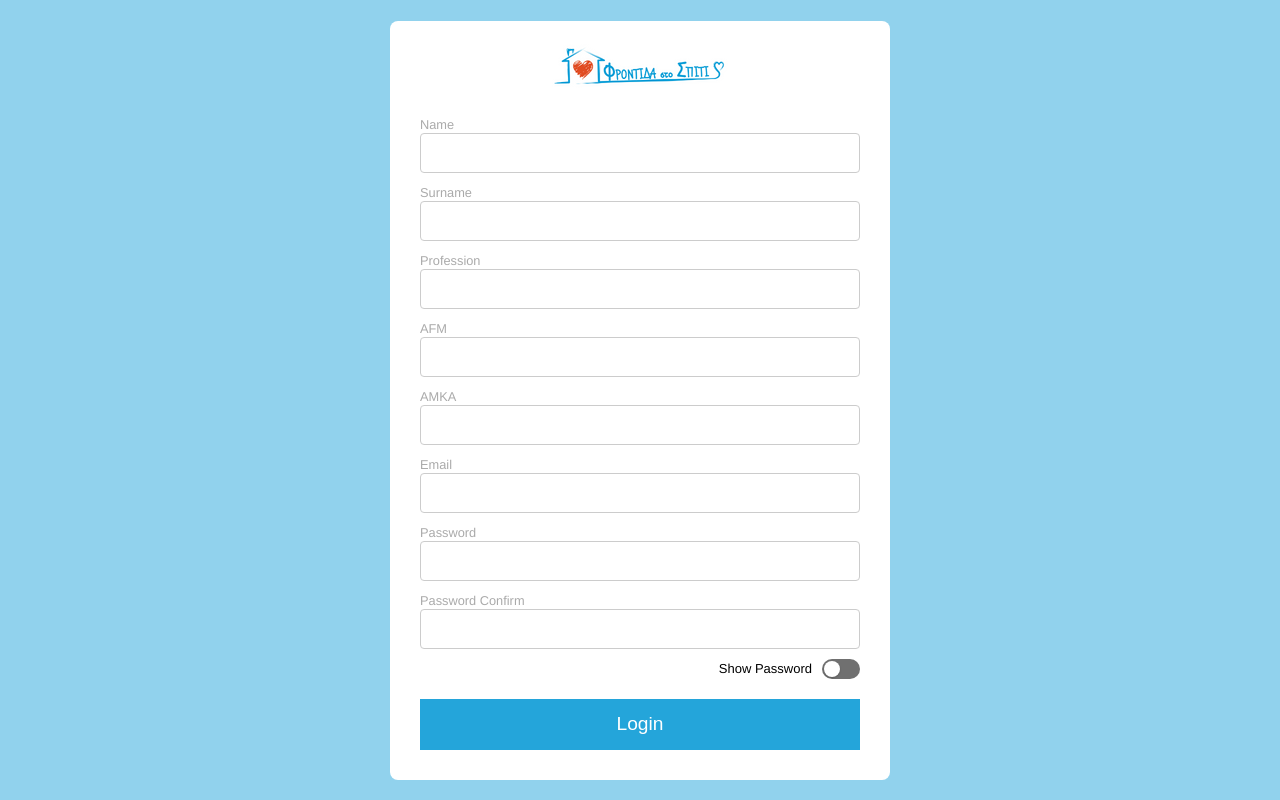
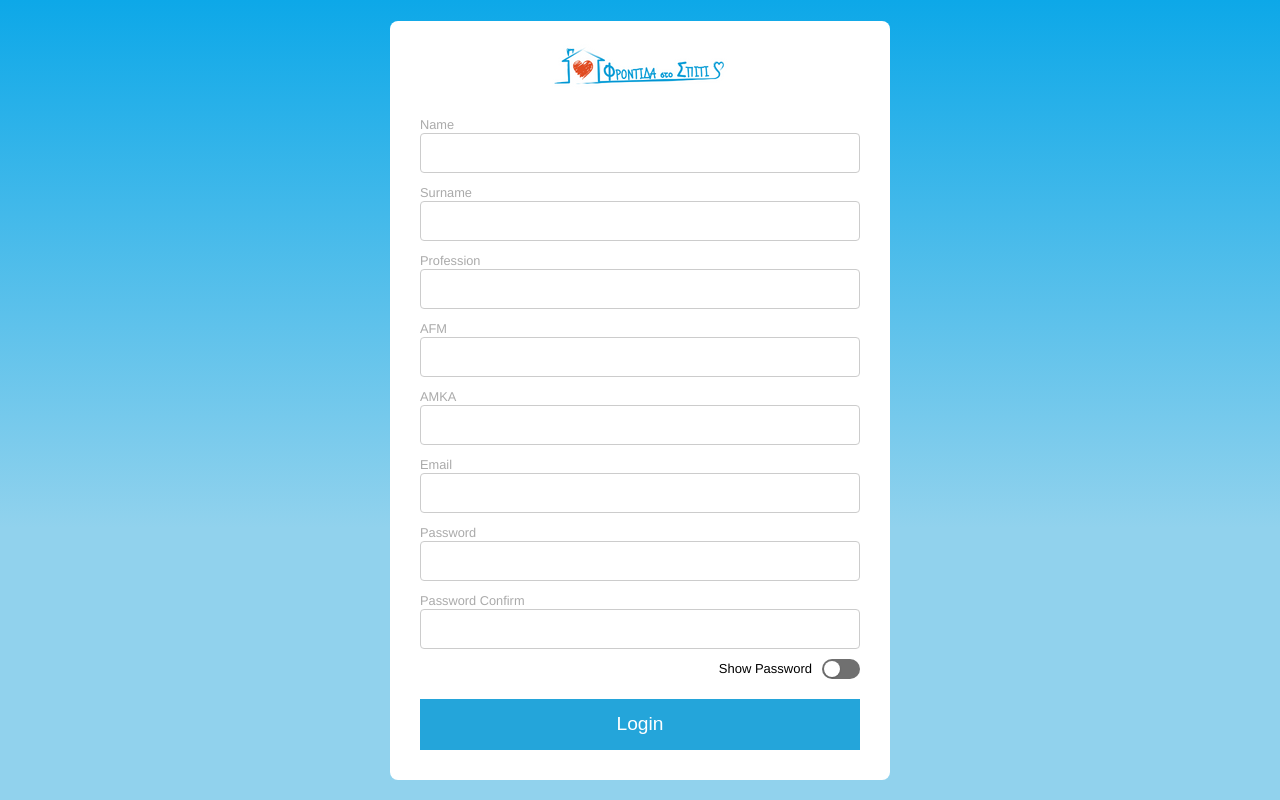
Before and after one commit to spiropoulos94/FRONTIDA_STO_SPITI_frontend, a Vue app: page /signup/1 in a window 1280 px wide. Built offline with nearby package versions, Linux system fonts and the light colour scheme.

Commit message:
added gradient bg on sign up

```diff
--- a/src/pages/CompleteSignUp.vue
+++ b/src/pages/CompleteSignUp.vue
@@ -15,7 +15,7 @@ export default {
 <style lang="scss">
 .signup-page {
   // background: red;
-  background: lighten($lightblue, 25);
+  @include blue-gradient-bg;
   // position: absolute;
   // left: 0;
   // right: 0;
--- a/src/pages/Login.vue
+++ b/src/pages/Login.vue
@@ -25,10 +25,13 @@ export default {
 }
 
 .login-page {
+  @include blue-gradient-bg;
+
   &:before {
     content: "";
     background-image: url("https://frontidastospiti.com/wp-content/uploads/2022/05/1_7UA2Rd0xs6AVxtASN-UaA-scaled.jpeg");
     background-image: url("@/assets/login.jpeg");
+    // background-image: url("@/assets/signup.jpg");
     background-attachment: fixed;
     background-position: center;
     position: absolute;
--- a/src/styles/_mixins.scss
+++ b/src/styles/_mixins.scss
@@ -140,3 +140,12 @@
 
   // background: green !important;
 }
+
+@mixin blue-gradient-bg {
+  background: rgb(145, 210, 237);
+  background: linear-gradient(
+    0deg,
+    rgba(145, 210, 237, 1) 34%,
+    rgba(13, 168, 232, 1) 100%
+  );
+}
```
Also changed, not shown: src/assets/signup.jpg (added).
